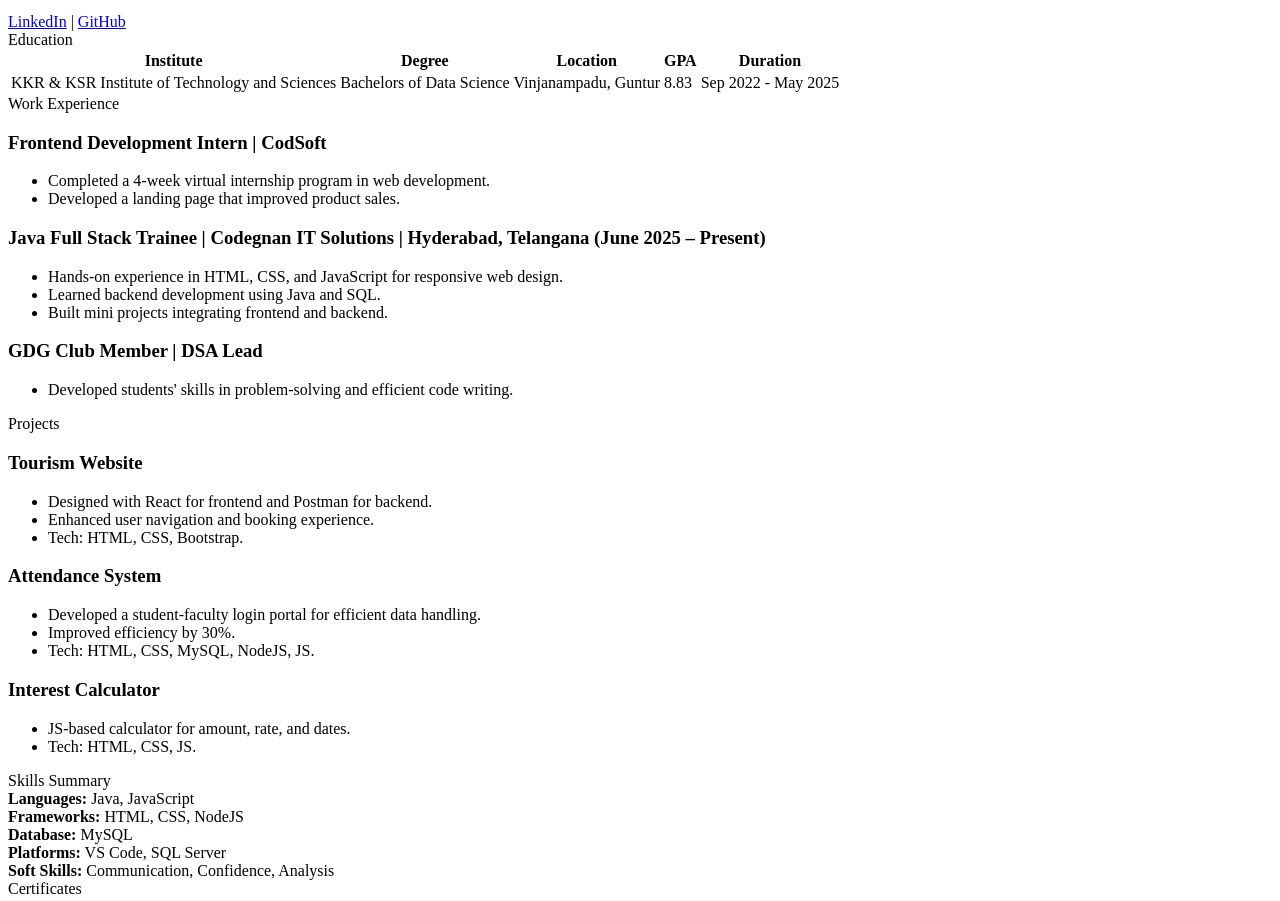
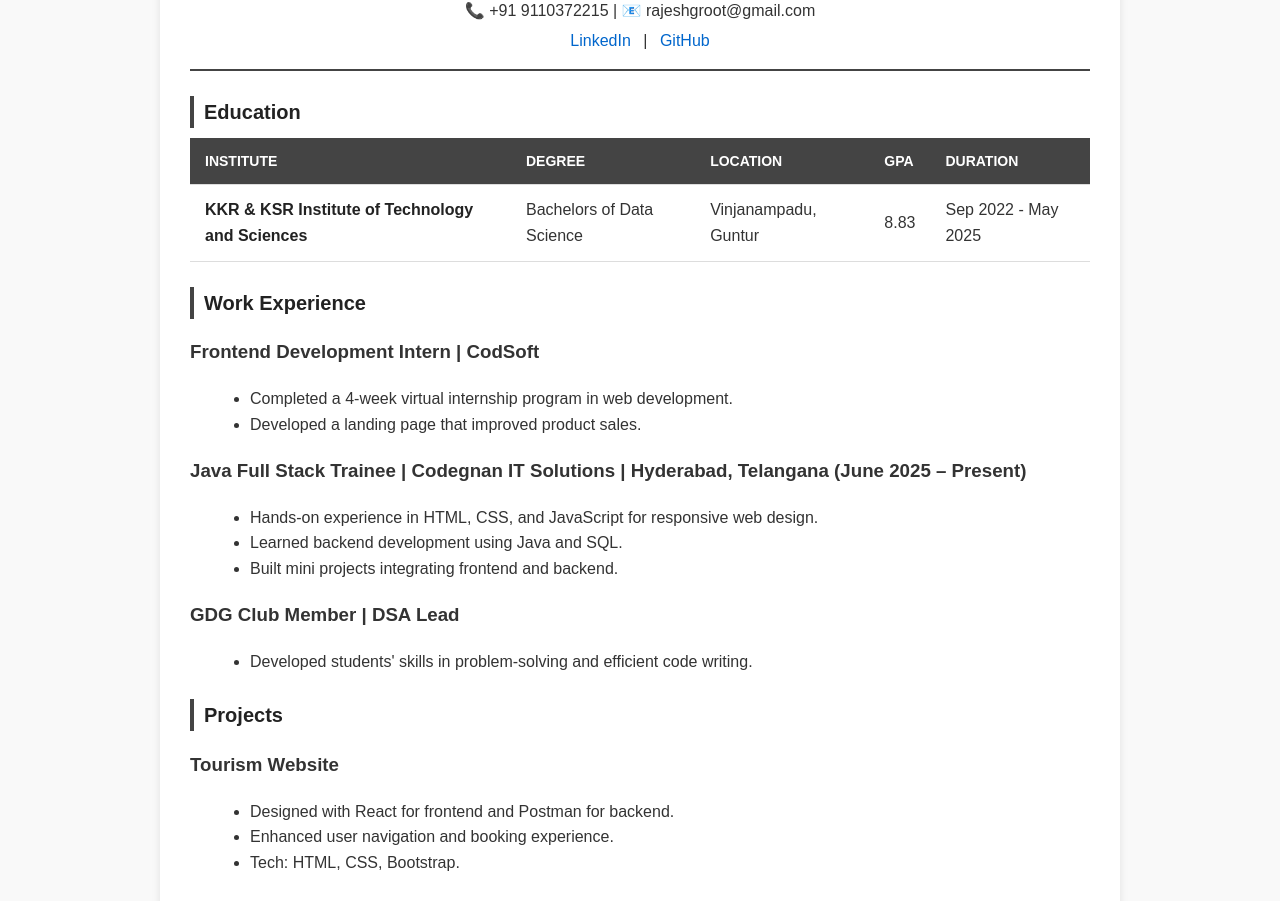
Before and after one commit to rajeshsanaka/r1729, a plain HTML site: page index.html in a window 1280 px wide. Shown: the part 102-1003 px from the top of the page. Drawn offline with Linux system fonts and the light colour scheme.

Commit message:
Update styles.css

```diff
--- a/styles.css
+++ b/styles.css
@@ -1,22 +1,91 @@
-.bg-color{
-    background-color: rgb(0, 0, 0);
+body {
+      font-family: Arial, sans-serif;
+      margin: 0;
+      padding: 0;
+      background-color: #f9f9f9;
+      color: #333;
+      line-height: 1.6;
+    }
+
+    .container {
+      max-width: 900px;
+      margin: 20px auto;
+      background: #fff;
+      padding: 30px;
+      box-shadow: 0px 4px 8px rgba(0,0,0,0.1);
+      border-radius: 10px;
+    }
+
+    /* Header */
+    .header {
+      text-align: center;
+      border-bottom: 2px solid #444;
+      padding-bottom: 15px;
+    }
+    .header h1 {
+      margin: 0;
+      font-size: 28px;
+      color: #222;
+    }
+    .header p {
+      margin: 5px 0;
+    }
+    .links a {
+      color: #0066cc;
+      text-decoration: none;
+      margin: 0 8px;
+    }
+
+    /* Section */
+    .section-title {
+      font-size: 20px;
+      font-weight: bold;
+      margin-top: 25px;
+      margin-bottom: 10px;
+      border-left: 4px solid #444;
+      padding-left: 10px;
+      color: #222;
+    }
+
+    /* Education Table */
+    table {
+      width: 100%;
+      border-collapse: collapse;
+      margin-top: 10px;
+      background: #fff;
+    }
+    th, td {
+      padding: 12px 15px;
+      text-align: left;
+      border-bottom: 1px solid #ddd;
+    }
+    th {
+      background-color: #444;
       color: white;
+      text-transform: uppercase;
+      font-size: 14px;
     }
-.center{
-    text-align: center;
+    tr:hover {
+      background-color: #f1f1f1;
     }
-hr{
-    border: 3px solid rgb(105, 100, 100);
+    .highlight {
+      font-weight: bold;
+      color: #222;
     }
-.bg-color-grey{
-    background-color: rgb(212, 209, 209);
+
+    /* Lists */
+    ul {
+      margin: 5px 0 15px 20px;
     }
-.space-between-li {
-    display: flex;
-    justify-content: space-between;
-    align-items: center;
+
+    /* Skills */
+    .skills-grid {
+      display: grid;
+      grid-template-columns: repeat(2, 1fr);
+      gap: 10px;
     }
-.bg-color-grey th {
-    padding: 10px 150px;
-    text-align: left;
+    .skills-grid div {
+      background: #f1f1f1;
+      padding: 8px;
+      border-radius: 5px;
     }
```
Lines whose indentation alone changed are shown as unchanged.
